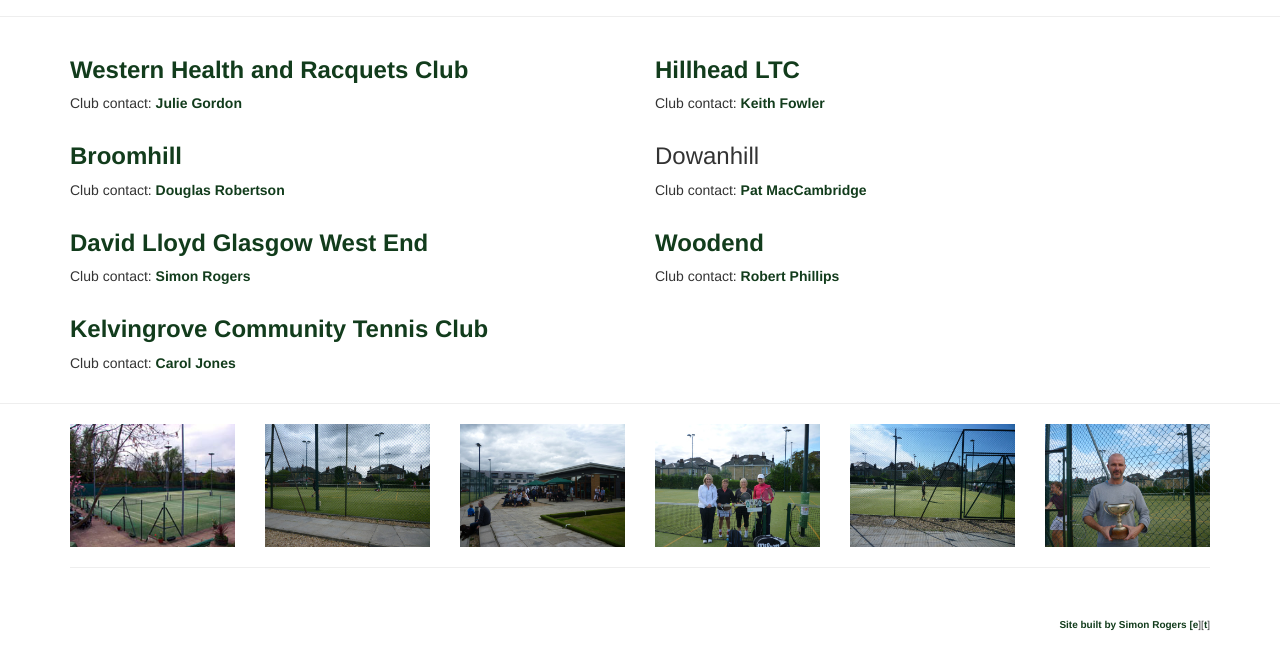
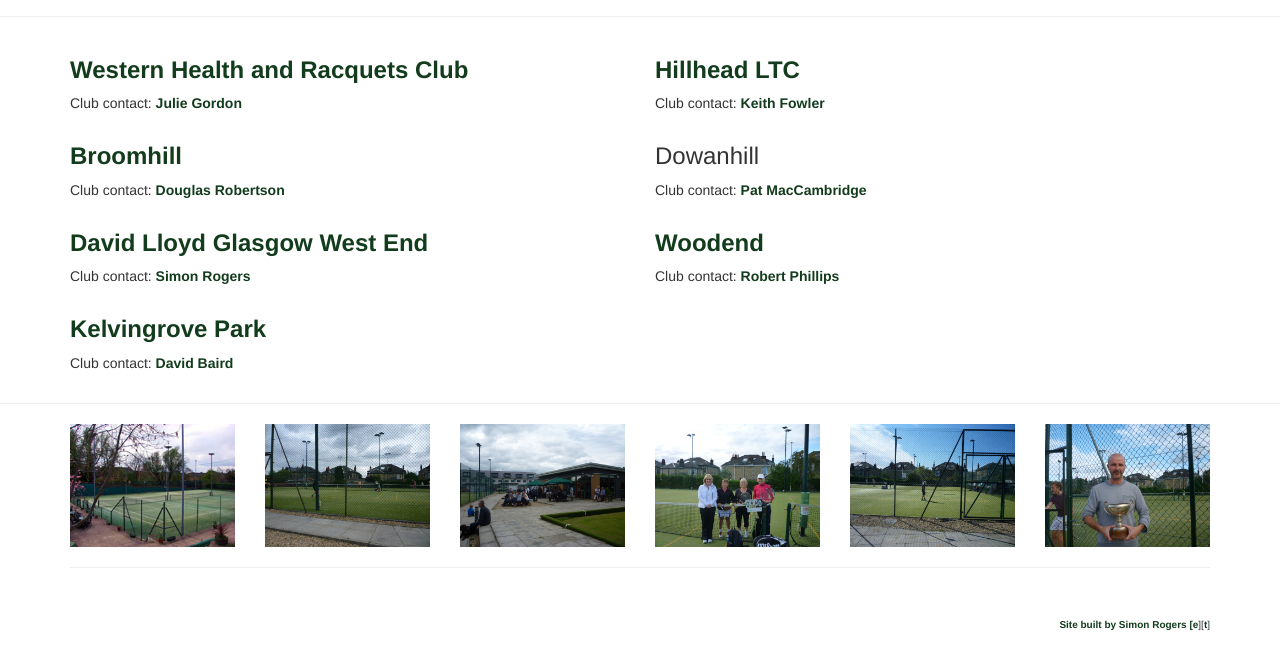
Before and after one commit to sdrogers/wet, a plain HTML site: page clubdetails.html in a window 1280 px wide. Shown: the part 126-796 px from the top of the page. Drawn offline with nearby package versions, Linux system fonts and the light colour scheme.

Commit message:
changed contact details

```diff
--- a/clubdetails.html
+++ b/clubdetails.html
@@ -138,8 +138,8 @@
 		</div>
 		<div class="row">
 		<div class="col-md-6">
-		<h3><a href="http://www.glasgowlife.org.uk/sport/sports-development/tennis/tenniscourts/kelvingrove-park/Pages/home.aspx">Kelvingrove Community Tennis Club</a></h3>
-		<p>Club contact: <a href="mailto:clearlemonjuice@aim.com">Carol Jones</a></p>
+		<h3><a href="http://www.glasgowlife.org.uk/sport/sports-development/tennis/tenniscourts/kelvingrove-park/Pages/home.aspx">Kelvingrove Park</a></h3>
+		<p>Club contact: <a href="mailto:davidbaird0762@gmail.com">David Baird</a></p>
 		</div>
 		</div>
 	</div>
```
